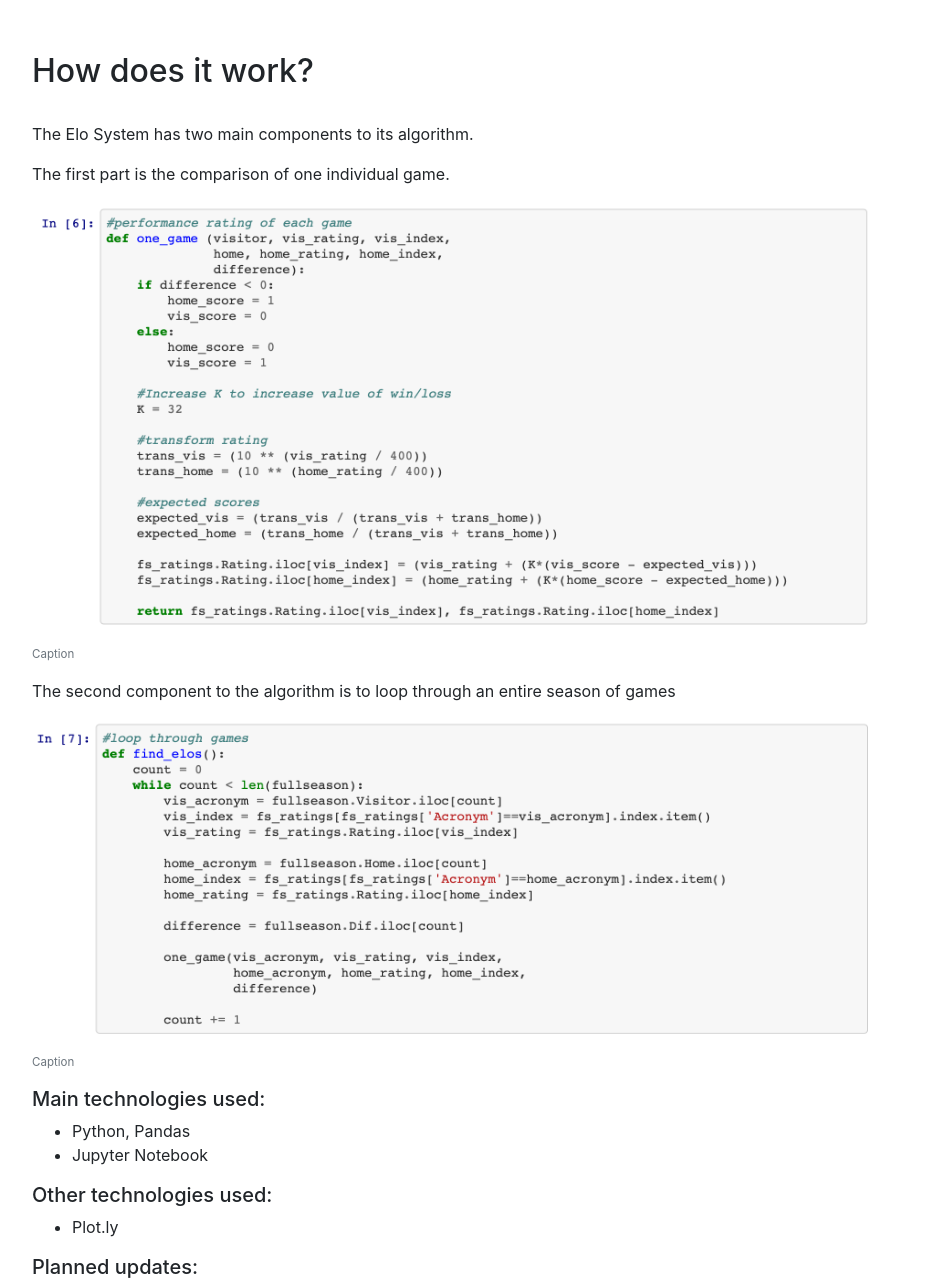
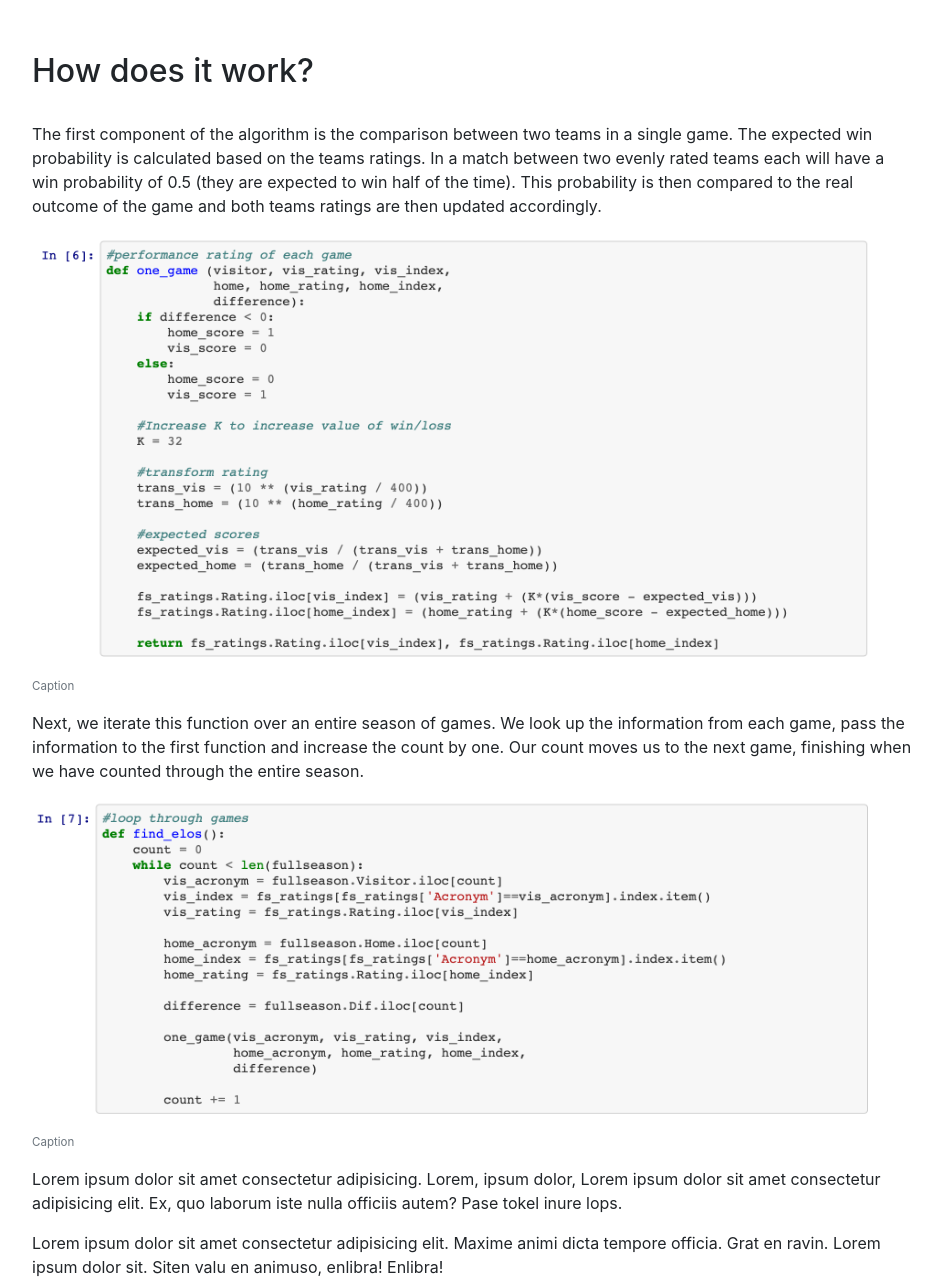
Before and after one commit to SJEllard/ELO-NBA, a plain HTML site: page index.html in a window 1280 px wide. Shown: the part 3060-4344 px from the top of the page, without its empty margins (168-1109 px from the left). Drawn offline with nearby package versions, Linux system fonts and the light colour scheme.

Commit message:
Update index.html

```diff
--- a/index.html
+++ b/index.html
@@ -122,20 +122,31 @@
             <div class='card-body'>
                 <h2>How does it work?</h2>
                 <br>
-                <p> The Elo System has two main components to its algorithm.
+                <p> The first component of the algorithm is the comparison between two teams in a single game.
+                    The expected win probability is calculated based on the teams ratings.
+                    In a match between two evenly rated teams each will have a win probability of 0.5 (they are expected to win half of the time).
+                    This probability is then compared to the real outcome of the game and both teams ratings are then updated accordingly.
                 </p>
-                <p> The first part is the comparison of one individual game.
+                <p>
                 </p>
                 <figure class="figure">
                         <img src="https://sjellard.github.io/ELO-NBA/images/one_game.PNG" class="figure-img img-fluid rounded" alt="...">
                         <figcaption class="figure-caption"><small>Caption</small></figcaption>
                 </figure>
-                <p> The second component to the algorithm is to loop through an entire season of games
+                <p> Next, we iterate this function over an entire season of games. We look up the information from each game, pass the information
+                    to the first function and increase the count by one. Our count moves us to the next game, finishing when we have counted through
+                    the entire season.
                 </p>
                 <figure class="figure">
                         <img src="https://sjellard.github.io/ELO-NBA/images/loop_games.PNG" class="figure-img img-fluid rounded" alt="...">
                         <figcaption class="figure-caption"><small>Caption</small></figcaption>
                 </figure>
+                <p> Lorem ipsum dolor sit amet consectetur adipisicing. Lorem, ipsum dolor, Lorem ipsum dolor sit amet
+                    consectetur adipisicing elit. Ex, quo laborum iste nulla officiis autem? Pase tokel inure lops.
+                    </p>
+                    <p> Lorem ipsum dolor sit amet consectetur adipisicing elit. Maxime animi dicta tempore officia.
+                        Grat en ravin. Lorem ipsum dolor sit. Siten valu en animuso, enlibra! Enlibra!
+                        </p>
                 <h5>Main technologies used:</h5>
                 <ul>
                     <li>Python, Pandas</li>
```
Also changed, not shown: 1 other file.
